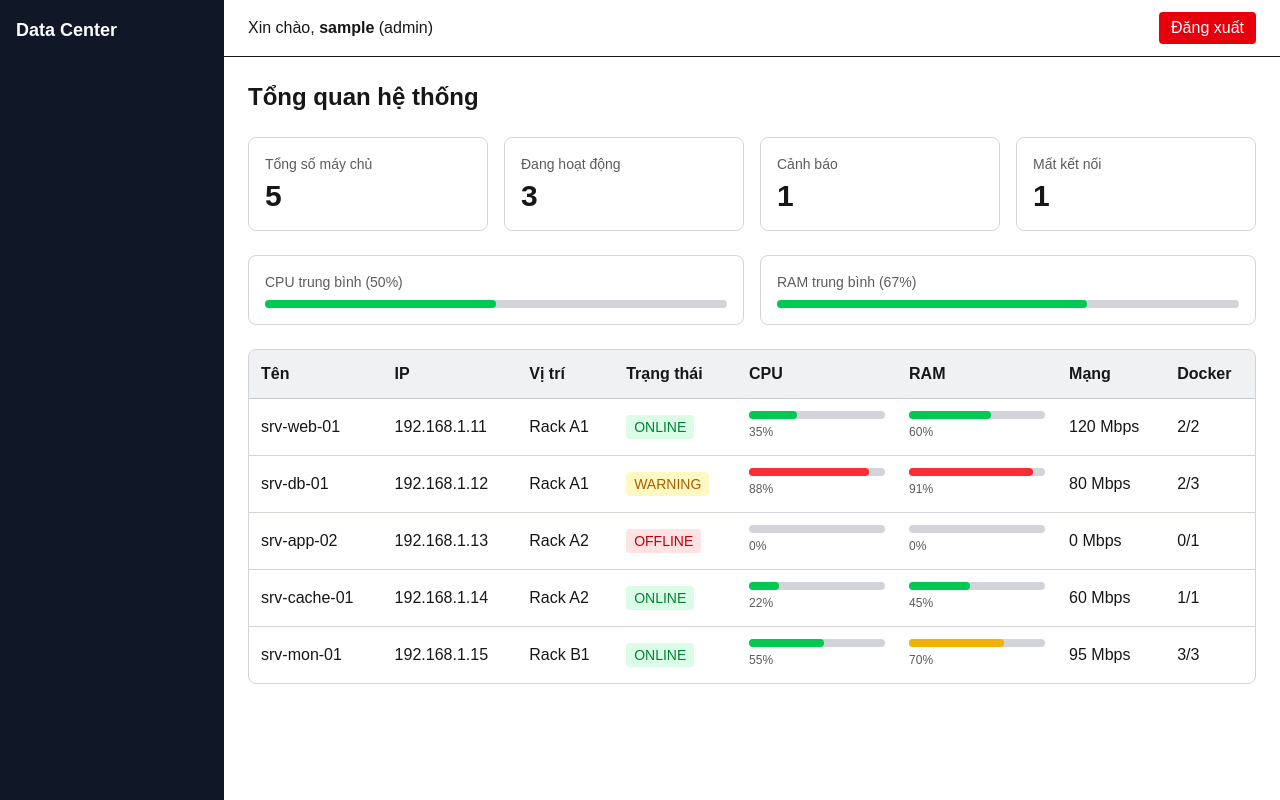
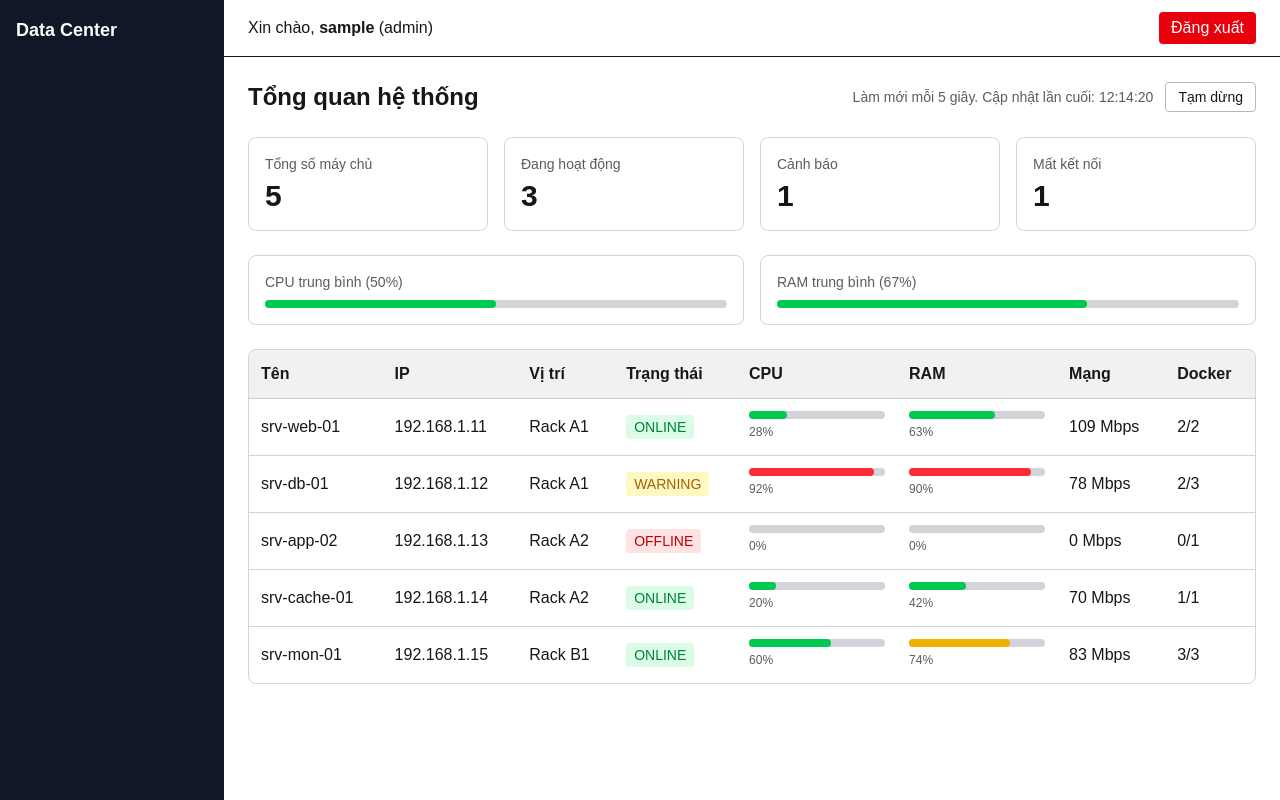
Before and after one commit to tranhoangphuc41207-stack/Cong_nghe_phan_mem, a Next.js app in the folder web/: page /dashboard in a window 1280 px wide. Built offline with nearby package versions, Linux system fonts and the light colour scheme; sample sign-in values are in the browser's storage.

Commit message:
[Feature] KAN-73: add auto refresh simulation to dashboard

```diff
--- a/web/src/app/(dashboard)/dashboard/page.tsx
+++ b/web/src/app/(dashboard)/dashboard/page.tsx
@@ -1,5 +1,10 @@
+"use client";
+import { useEffect, useState } from "react";
 import { mockServers } from "@/lib/dashboard-mock";
-import { ServerStatus } from "@/types";
+import { Server, ServerStatus } from "@/types";
+
+// Chu kỳ làm mới (giây). Sau này nối với trang Cấu hình hoặc Socket.IO.
+const REFRESH_SECONDS = 5;
 
 const STATUS_STYLE: Record<ServerStatus, string> = {
   ONLINE: "bg-green-100 text-green-700",
@@ -27,8 +32,37 @@ function StatCard({ title, value }: { title: string; value: number }) {
   );
 }
 
+// Dao động số liệu một chút để mô phỏng dữ liệu thời gian thực
+function jitter(value: number, step: number) {
+  const next = value + Math.round((Math.random() * 2 - 1) * step);
+  return Math.min(100, Math.max(1, next));
+}
+
+function simulate(list: Server[]): Server[] {
+  return list.map((s) => {
+    if (s.status === "OFFLINE") return s; // máy mất kết nối giữ nguyên
+    const cpu = jitter(s.cpu, 8);
+    const ram = jitter(s.ram, 4);
+    const network = Math.max(1, s.network + Math.round((Math.random() * 2 - 1) * 15));
+    const status: ServerStatus = cpu >= 85 || ram >= 90 ? "WARNING" : "ONLINE";
+    return { ...s, cpu, ram, network, status };
+  });
+}
+
 export default function DashboardPage() {
-  const servers = mockServers;
+  const [servers, setServers] = useState<Server[]>(mockServers);
+  const [running, setRunning] = useState(true);
+  const [updatedAt, setUpdatedAt] = useState("");
+
+  useEffect(() => {
+    if (!running) return;
+    const timer = setInterval(() => {
+      setServers((prev) => simulate(prev));
+      setUpdatedAt(new Date().toLocaleTimeString("vi-VN"));
+    }, REFRESH_SECONDS * 1000);
+    return () => clearInterval(timer);
+  }, [running]);
+
   const count = (s: ServerStatus) => servers.filter((x) => x.status === s).length;
 
   // Trung bình CPU, RAM của các máy đang hoạt động
@@ -40,7 +74,21 @@ export default function DashboardPage() {
 
   return (
     <div className="space-y-6 p-6">
-      <h1 className="text-2xl font-bold">Tổng quan hệ thống</h1>
+      <div className="flex flex-wrap items-center justify-between gap-3">
+        <h1 className="text-2xl font-bold">Tổng quan hệ thống</h1>
+        <div className="flex items-center gap-3 text-sm">
+          <span className="opacity-70">
+            Làm mới mỗi {REFRESH_SECONDS} giây. Cập nhật lần cuối:{" "}
+            {updatedAt || "chưa cập nhật"}
+          </span>
+          <button
+            onClick={() => setRunning((r) => !r)}
+            className="rounded border border-gray-500/50 px-3 py-1 hover:bg-gray-500/20"
+          >
+            {running ? "Tạm dừng" : "Tiếp tục"}
+          </button>
+        </div>
+      </div>
 
       <div className="grid grid-cols-2 gap-4 lg:grid-cols-4">
         <StatCard title="Tổng số máy chủ" value={servers.length} />
@@ -70,7 +118,7 @@ export default function DashboardPage() {
               <th className="p-3">Trạng thái</th>
               <th className="w-40 p-3">CPU</th>
               <th className="w-40 p-3">RAM</th>
-                            <th className="p-3">Mạng</th>
+              <th className="p-3">Mạng</th>
               <th className="p-3">Docker</th>
             </tr>
           </thead>
@@ -93,7 +141,7 @@ export default function DashboardPage() {
                   <Bar value={s.ram} />
                   <span className="text-xs opacity-70">{s.ram}%</span>
                 </td>
-                                <td className="p-3">{s.network} Mbps</td>
+                <td className="p-3">{s.network} Mbps</td>
                 <td className="p-3">
                   {s.containers
                     ? `${s.containers.filter((c) => c.status === "RUNNING").length}/${s.containers.length}`
```
